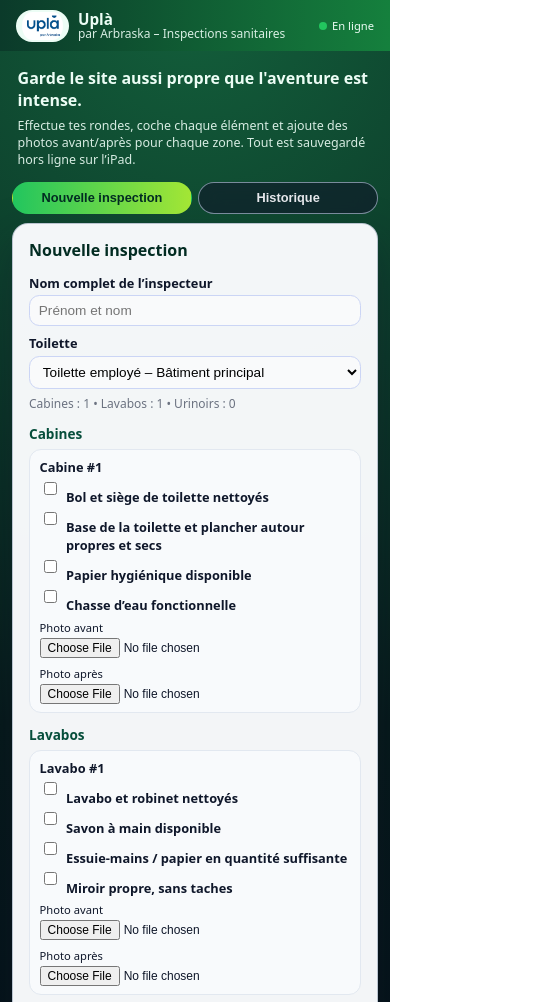
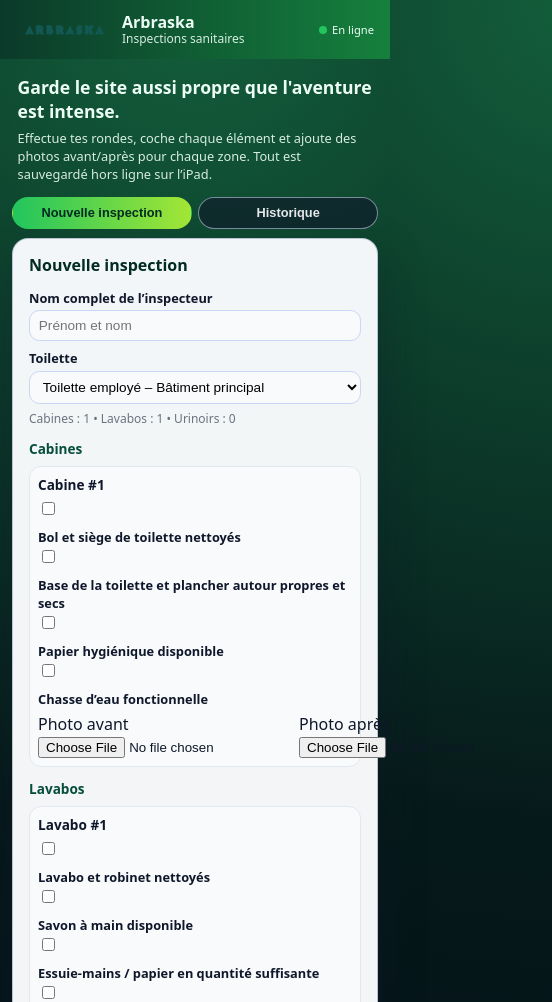
Before and after one commit to Mickgig/Inspection-Sanitaire-St-Greg, a plain HTML site: page index.html in a window 390 px wide. Shown: the top 1002 px of the page, 552 px wide, since content can reach past the window. Drawn offline with Linux system fonts and the light colour scheme.

Commit message:
Add files via upload

```diff
--- a/index.html
+++ b/index.html
@@ -2,7 +2,7 @@
 <html lang="fr">
 <head>
   <meta charset="UTF-8">
-  <title>Uplà – Inspections sanitaires</title>
+  <title>Arbraska – Inspections sanitaires</title>
   <meta name="viewport" content="width=device-width, initial-scale=1">
   <link rel="manifest" href="manifest.json">
   <link rel="stylesheet" href="styles.css">
@@ -11,10 +11,10 @@
 <body>
 <header class="app-header">
   <div class="brand">
-    <img src="upla-logo.png" alt="Uplà" class="brand-logo-img">
+    <img src="arbraska-logo.png" alt="Arbraska" class="brand-logo-img">
     <div class="brand-text">
-      <div class="brand-title">Uplà</div>
-      <div class="brand-subtitle">par Arbraska – Inspections sanitaires</div>
+      <div class="brand-title">Arbraska</div>
+      <div class="brand-subtitle">Inspections sanitaires</div>
     </div>
   </div>
   <div class="app-status">
@@ -34,7 +34,6 @@
 </nav>
 
 <main>
-  <!-- Nouvelle inspection -->
   <section id="tab-new" class="tab-content active">
     <div class="card">
       <h2>Nouvelle inspection</h2>
@@ -56,7 +55,6 @@
     </div>
   </section>
 
-  <!-- Historique -->
   <section id="tab-list" class="tab-content">
     <div class="card">
       <h2>Historique des inspections</h2>
@@ -67,7 +65,7 @@
 </main>
 
 <footer class="app-footer">
-  <span>Uplà par Arbraska • Module d’inspection interne • Version 1.3 (2025-11-18)</span>
+  <span>Arbraska • Module d’inspection interne • Version 1.3 (2025-11-18)</span>
 </footer>
 
 <script src="app.js"></script>
--- a/styles.css
+++ b/styles.css
@@ -1,14 +1,12 @@
 * {
   box-sizing: border-box;
 }
-
 body {
   margin: 0;
   font-family: system-ui, -apple-system, BlinkMacSystemFont, "Segoe UI", sans-serif;
   background: radial-gradient(circle at top, #135f3b 0, #06191a 45%, #020617 100%);
   color: #0f172a;
 }
-
 .app-header {
   background: linear-gradient(90deg, #0b3a2a, #15803d);
   color: #ecfdf5;
@@ -21,45 +19,35 @@ body {
   top: 0;
   z-index: 20;
 }
-
 .brand {
   display: flex;
   align-items: center;
   gap: 0.55rem;
 }
-
 .brand-logo-img {
-  height: 32px;
+  height: 40px;
   width: auto;
   object-fit: contain;
-  background: #ecfdf5;
-  border-radius: 999px;
-  padding: 2px 6px;
 }
-
 .brand-text {
   display: flex;
   flex-direction: column;
   line-height: 1.1;
 }
-
 .brand-title {
-  font-size: 0.95rem;
+  font-size: 1rem;
   font-weight: 700;
 }
-
 .brand-subtitle {
   font-size: 0.75rem;
   opacity: 0.9;
 }
-
 .app-status {
   font-size: 0.7rem;
   display: flex;
   align-items: center;
   gap: 0.3rem;
 }
-
 .status-dot {
   width: 8px;
   height: 8px;
@@ -67,32 +55,27 @@ body {
   display: inline-block;
   background-color: #f97316;
 }
-
 .hero {
   padding: 1rem 1.1rem 0.5rem;
   color: #ecfdf5;
 }
-
 .hero h1 {
   margin: 0 0 0.35rem;
   font-size: 1.1rem;
   font-weight: 700;
 }
-
 .hero p {
   margin: 0;
   font-size: 0.8rem;
   max-width: 640px;
   opacity: 0.9;
 }
-
 .tabs {
   display: flex;
   justify-content: center;
   gap: 0.4rem;
   padding: 0.4rem 0.75rem 0.6rem;
 }
-
 .tab-button {
   flex: 1;
   max-width: 220px;
@@ -106,19 +89,16 @@ body {
   font-weight: 600;
   backdrop-filter: blur(10px);
 }
-
 .tab-button.active {
   background: linear-gradient(90deg, #22c55e, #a3e635);
   border-color: transparent;
   color: #022c22;
 }
-
 main {
   padding: 0 0.75rem 0.75rem;
   max-width: 960px;
   margin: 0 auto;
 }
-
 .card {
   background: rgba(248, 250, 252, 0.98);
   border-radius: 1rem;
@@ -127,13 +107,11 @@ main {
   margin-bottom: 0.9rem;
   border: 1px solid rgba(148, 163, 184, 0.6);
 }
-
 h2 {
   margin-top: 0;
   font-size: 1rem;
   color: #022c22;
 }
-
 label {
   display: block;
   font-size: 0.8rem;
@@ -141,12 +119,10 @@ label {
   margin-top: 0.5rem;
   color: #0f172a;
 }
-
 input[type="text"],
 select,
 textarea {
   width: 100%;
-  box-sizing: border-box;
   padding: 0.45rem 0.55rem;
   border-radius: 0.65rem;
   border: 1px solid #cbd5f5;
@@ -154,11 +130,7 @@ textarea {
   margin-top: 0.2rem;
   background-color: #f9fafb;
 }
-
-textarea {
-  resize: vertical;
-}
-
+textarea { resize: vertical; }
 .btn {
   margin-top: 0.8rem;
   padding: 0.55rem 1rem;
@@ -168,124 +140,47 @@ textarea {
   font-size: 0.85rem;
   font-weight: 600;
 }
-
 .btn.primary {
   background: linear-gradient(90deg, #22c55e, #a3e635);
   color: #022c22;
 }
-
 .btn.primary:active {
   transform: translateY(1px);
   filter: brightness(0.96);
 }
-
 .hint {
   font-size: 0.75rem;
   color: #6b7280;
   margin-top: 0.35rem;
 }
-
-.fixtures-container {
-  margin-top: 0.7rem;
-}
-
 .fixture-section-title {
   margin-top: 0.75rem;
   font-size: 0.85rem;
   font-weight: 700;
   color: #064e3b;
 }
-
 .fixture-group {
   border-radius: 0.75rem;
   border: 1px solid #e2e8f0;
-  padding: 0.5rem 0.6rem;
-  margin-top: 0.4rem;
+  padding: 0.5rem;
   background-color: #f8fafc;
+  margin-top: 0.5rem;
 }
-
 .fixture-group-header {
-  font-size: 0.8rem;
+  font-size: 0.85rem;
   font-weight: 700;
   margin-bottom: 0.25rem;
-  color: #0f172a;
 }
-
-.checklist-item {
-  display: flex;
-  align-items: flex-start;
-  gap: 0.4rem;
-  margin-bottom: 0.25rem;
-  font-size: 0.8rem;
-}
-
-.checklist-item input[type="checkbox"] {
-  margin-top: 0.1rem;
-}
-
 .photos-row {
   display: flex;
   gap: 0.5rem;
   margin-top: 0.35rem;
 }
-
-.photos-row .col {
-  flex: 1;
-}
-
-.fixture-photo-label {
-  font-size: 0.7rem;
-  font-weight: 500;
-  color: #0f172a;
-}
-
-.fixture-photo-input {
-  width: 100%;
-  font-size: 0.75rem;
-  margin-top: 0.15rem;
-}
-
-.inspection-list {
-  max-height: 420px;
-  overflow-y: auto;
-  font-size: 0.8rem;
-  margin-top: 0.4rem;
-}
-
-.inspection-item {
-  border-bottom: 1px solid #e5e7eb;
-  padding: 0.45rem 0;
-}
-
-.inspection-item strong {
-  display: block;
-  font-size: 0.85rem;
-  color: #022c22;
-}
-
 .app-footer {
-  padding: 0.6rem 1rem 0.8rem;
+  padding: 0.6rem 1rem;
   font-size: 0.7rem;
   color: #9ca3af;
   text-align: center;
 }
-
-.tab-content {
-  display: none;
-}
-
-.tab-content.active {
-  display: block;
-}
-
-@media (max-width: 640px) {
-  .hero h1 {
-    font-size: 1rem;
-  }
-  .hero p {
-    font-size: 0.78rem;
-  }
-  .photos-row {
-    flex-direction: column;
-  }
-}
+.tab-content { display: none; }
+.tab-content.active { display: block; }
```
Also changed, not shown: service-worker.js (+9 -35 lines), manifest.json.
